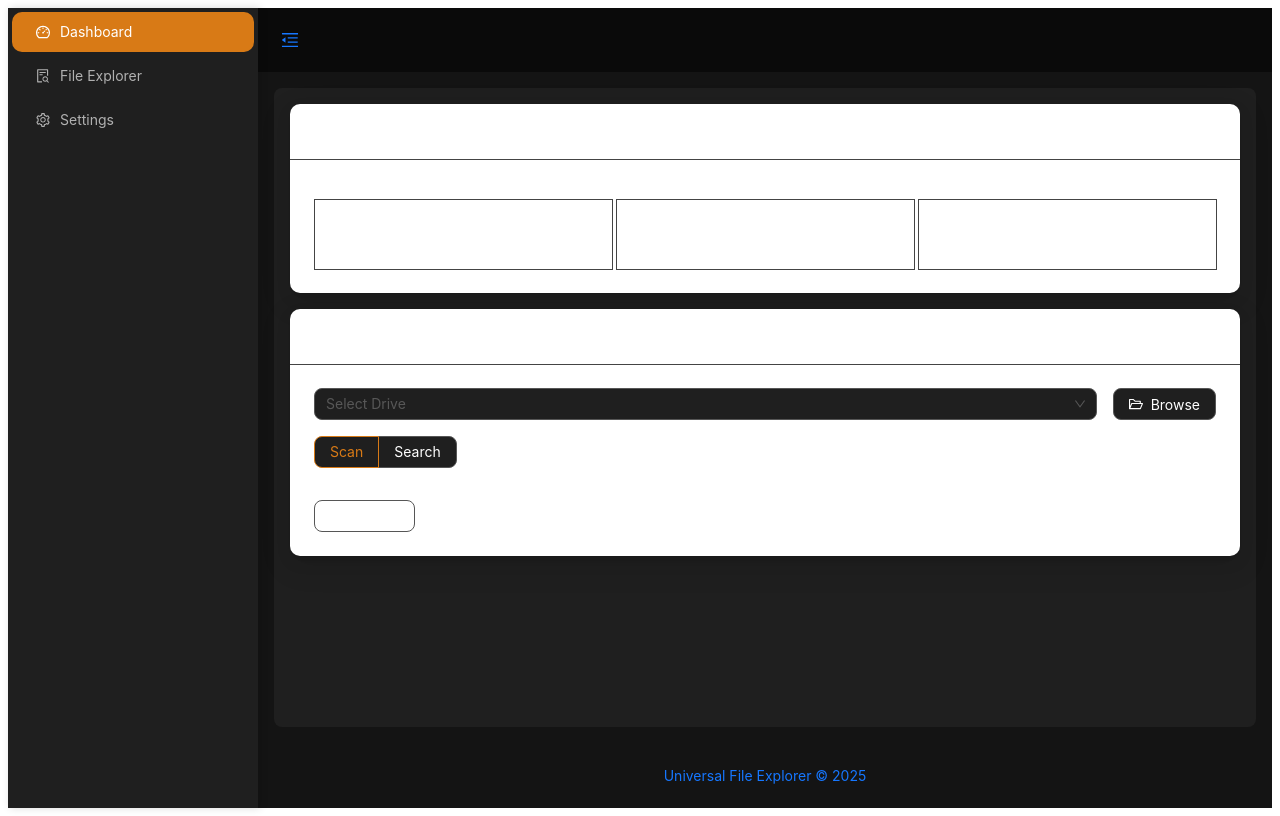
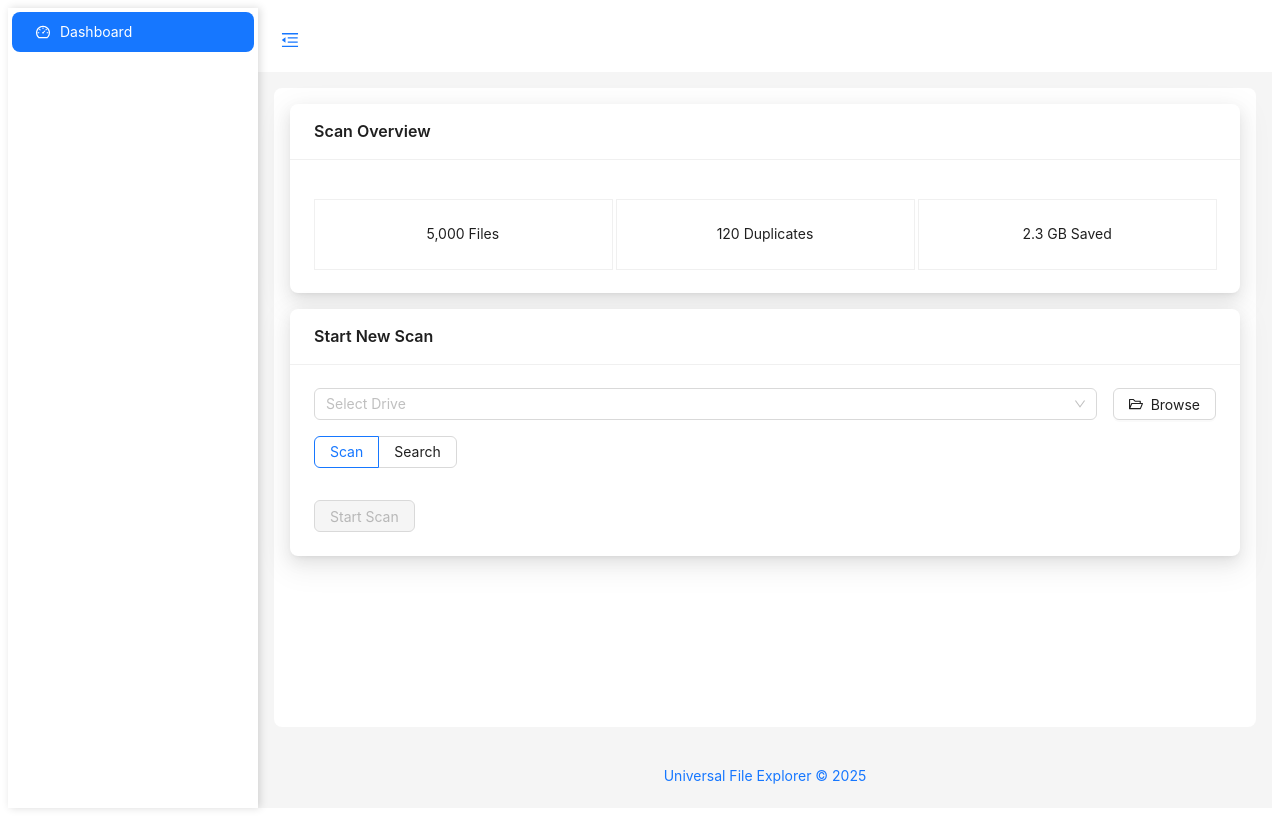
Before and after one commit to haroonabbasi/Universal-disk-explorer, a React (Vite) app in the folder front-end/: page / in a window 1280 px wide. Built offline with nearby package versions, Linux system fonts and the light colour scheme.

Commit message:
Front-end changes related to disabling dark them and also Updated UI for dashboard along with Top N file filter as welll for search

```diff
--- a/front-end/src/App.tsx
+++ b/front-end/src/App.tsx
@@ -35,26 +35,26 @@ function FileExplorerApp() {
   return (
     <ConfigProvider
       theme={{
-        algorithm: theme.darkAlgorithm,
+        // algorithm: theme.darkAlgorithm,
         token: {
-          colorPrimary: '#fa8c16',
-          colorBgBase: '#141414',
-          colorBgContainer: '#1f1f1f', // Slightly lighter background for content
-          colorText: '#ffffff',
-          colorTextSecondary: '#a0a0a0', // Lighter secondary text color for sidebar
-          borderRadius: 8
+          // colorPrimary: '#fa8c16',
+          // colorBgBase:  '#1f1f1f',
+          // colorBgContainer: '#1f1f1f', // Slightly lighter background for content
+          // colorText: '#0000',
+          // colorTextSecondary: '#a0a0a0', // Lighter secondary text color for sidebar
+          // borderRadius: 8
         }
       }}
     >
       {contextHolder}
-      <Layout style={{ minHeight: '100vh', background: '#141414' }}>
+      <Layout style={{ minHeight: '100vh', background: token.colorBgBase }}>
         <Sider
           trigger={null}
           collapsible
           collapsed={collapsed}
           width={250}
           style={{
-            background: '#1f1f1f',
+            background: token.colorBgContainer,
             boxShadow: '2px 0 8px rgba(0,0,0,0.15)'
           }}
         >
@@ -75,7 +75,7 @@ function FileExplorerApp() {
         <Layout>
           <Header
             style={{
-              background: '#0a0a0a',
+              background: token.colorBgContainer,
               padding: 0,
               display: 'flex',
               alignItems: 'center'
@@ -97,7 +97,7 @@ function FileExplorerApp() {
             style={{
               margin: 16,
               padding: 16,
-              background: '#1f1f1f',
+              background: token.colorBgContainer,
               borderRadius: 8
             }}
           >
--- a/front-end/src/interfaces.ts
+++ b/front-end/src/interfaces.ts
@@ -45,6 +45,7 @@ export interface FileInfo {
 }
 
 export interface Filters {
+  topN: number | null;
   minSize: number | null;           // in MB, later converted to bytes
   maxSize: number | null;           // in MB, later converted to bytes
   fileTypes: string[];              // an array of file type identifiers
--- a/front-end/src/pages/Dashboard.tsx
+++ b/front-end/src/pages/Dashboard.tsx
@@ -24,7 +24,7 @@ const { Panel } = Collapse;
 interface DashboardProps {
   token: any;
   setFiles: (files: FileInfo[]) => void;
-  setCurrentPage: (currentPage:string) => void;
+  setCurrentPage: (currentPage: string) => void;
   messageApi: any;
 }
 
@@ -169,6 +169,12 @@ const Dashboard: React.FC<DashboardProps> = ({
     params.low_quality_videos = filters.lowQualityVideos;
     params.preview_image = filters.previewImage;
 
+
+    // Include top_n if provided.
+    if (filters.topN !== null && filters.topN !== undefined) {
+      params.top_n = filters.topN;
+    }
+
     return params;
   };
 
@@ -211,13 +217,6 @@ const Dashboard: React.FC<DashboardProps> = ({
           animate={{ opacity: 1, y: 0 }}
           transition={{ delay: 0.2 }}
         >
-          {progress && (
-            <Progress
-              percent={progress.progress_percentage}
-              strokeColor={token.colorPrimary}
-              status={progress.status === 'complete' ? 'success' : 'active'}
-            />
-          )}
           <div style={{ display: 'flex', justifyContent: 'space-between', marginTop: 16 }}>
             <Tooltip title="Total Files Scanned">
               <Card.Grid hoverable={false} style={{ width: '33%', textAlign: 'center' }}>
@@ -229,11 +228,11 @@ const Dashboard: React.FC<DashboardProps> = ({
                 120 Duplicates
               </Card.Grid>
             </Tooltip>
-            <Tooltip title="Storage Saved">
+            {/* <Tooltip title="Storage Saved"> */}
             <Card.Grid hoverable={false} style={{ width: '33%', textAlign: 'center' }}>
               2.3 GB Saved
             </Card.Grid>
-            </Tooltip>
+            {/* </Tooltip> */}
           </div>
         </motion.div>
       </Card>
@@ -277,18 +276,26 @@ const Dashboard: React.FC<DashboardProps> = ({
           {mode === "search" && (
             <Collapse defaultActiveKey={[]}>
               <Collapse.Panel header="Filters" key="filters">
+                <div style={{ display: 'flex', flexDirection: 'column', gap: 16 }}>
+                  {/* First row: Other fields */}
                   <div style={{ display: 'flex', gap: 16, flexWrap: 'wrap' }}>
+                    <Tooltip title="Minimum file size in MB">
                       <InputNumber
                         placeholder="Min Size (MB)"
                         onChange={value => setFilters({ ...filters, minSize: value })}
                       />
+                    </Tooltip>
+                    <Tooltip title="Maximum file size in MB">
                       <InputNumber
                         placeholder="Max Size (MB)"
                         onChange={value => setFilters({ ...filters, maxSize: value })}
                       />
+                    </Tooltip>
+                    <Tooltip title="Select file types">
                       <Select
                         mode="multiple"
                         placeholder="File Types"
+                        style={{ width: 200 }}
                         onChange={value => setFilters({ ...filters, fileTypes: value })}
                         options={[
                           { label: "Images", value: "image" },
@@ -296,28 +303,48 @@ const Dashboard: React.FC<DashboardProps> = ({
                           { label: "Documents", value: "document" },
                         ]}
                       />
+                    </Tooltip>
+                    <Tooltip title="Enter the number of top largest files">
+                      <InputNumber
+                        placeholder="Top N Largest Files"
+                        onChange={value => setFilters({ ...filters, topN: value })}
+                      />
+                    </Tooltip>
+                    <Tooltip title="Select a date to filter files created before">
                       <DatePicker
                         placeholder="Created Before"
                         onChange={date => setFilters({ ...filters, createdBefore: date })}
                       />
+                    </Tooltip>
+                    <Tooltip title="Select a date to filter files modified before">
                       <DatePicker
                         placeholder="Modified Before"
                         onChange={date => setFilters({ ...filters, modifiedBefore: date })}
                       />
+                    </Tooltip>
+                  </div>
+                  {/* Second row: Checkboxes */}
+                  <div style={{ display: 'flex', gap: 16 }}>
+                    <Tooltip title="Include only low-quality videos">
                       <Checkbox
                         checked={filters.lowQualityVideos}
                         onChange={e => setFilters({ ...filters, lowQualityVideos: e.target.checked })}
                       >
                         Low-Quality Videos
                       </Checkbox>
+                    </Tooltip>
+                    <Tooltip title="Include a preview image of the file">
                       <Checkbox
                         checked={filters.previewImage}
                         onChange={e => setFilters({ ...filters, previewImage: e.target.checked })}
                       >
                         Include File Preview Image
                       </Checkbox>
+                    </Tooltip>
+                  </div>
                 </div>
               </Collapse.Panel>
+
             </Collapse>
           )}
 
@@ -330,6 +357,13 @@ const Dashboard: React.FC<DashboardProps> = ({
           >
             {mode === "scan" ? "Start Scan" : "Start Search"}
           </Button>
+          {progress && (
+            <Progress
+              percent={progress.progress_percentage}
+              strokeColor={token.colorPrimary}
+              status={progress.status === 'complete' ? 'success' : 'active'}
+            />
+          )}
         </motion.div>
       </Card>
     </motion.div>
```
Also changed, not shown: front-end/src/App.css (+0 -87 lines). Lines whose indentation alone changed are shown as unchanged.
